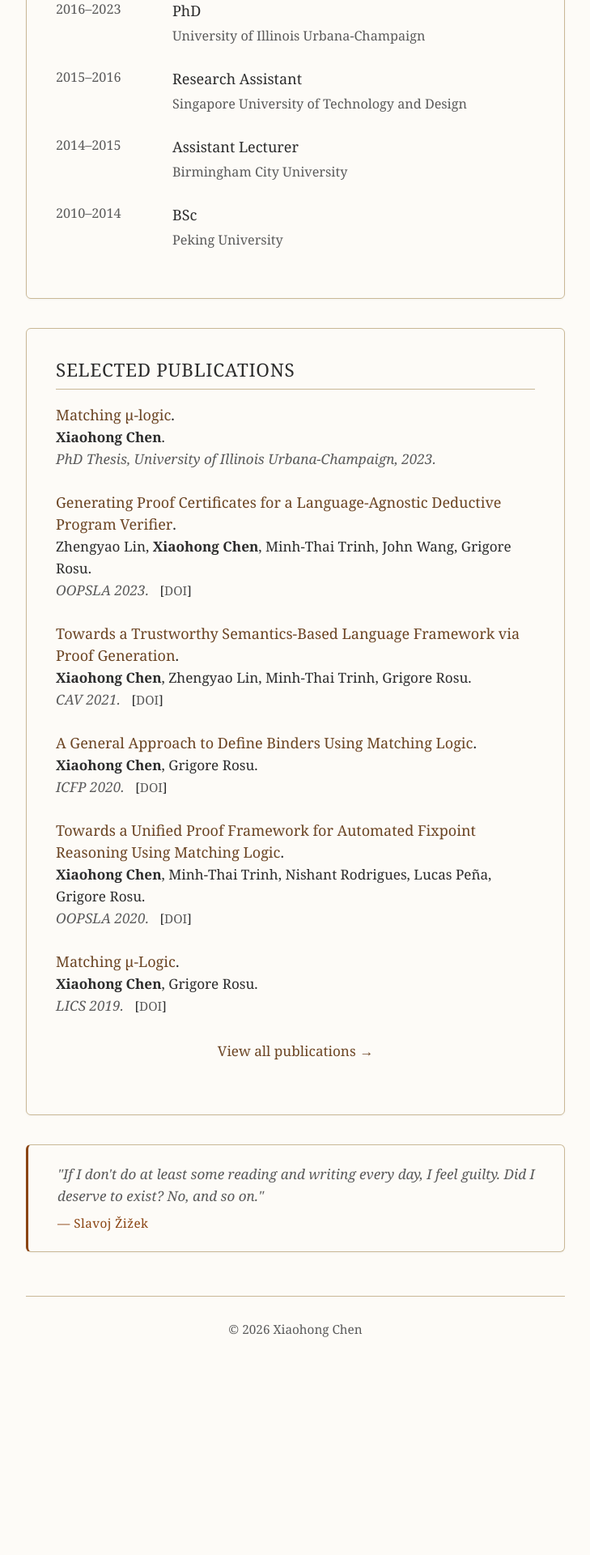
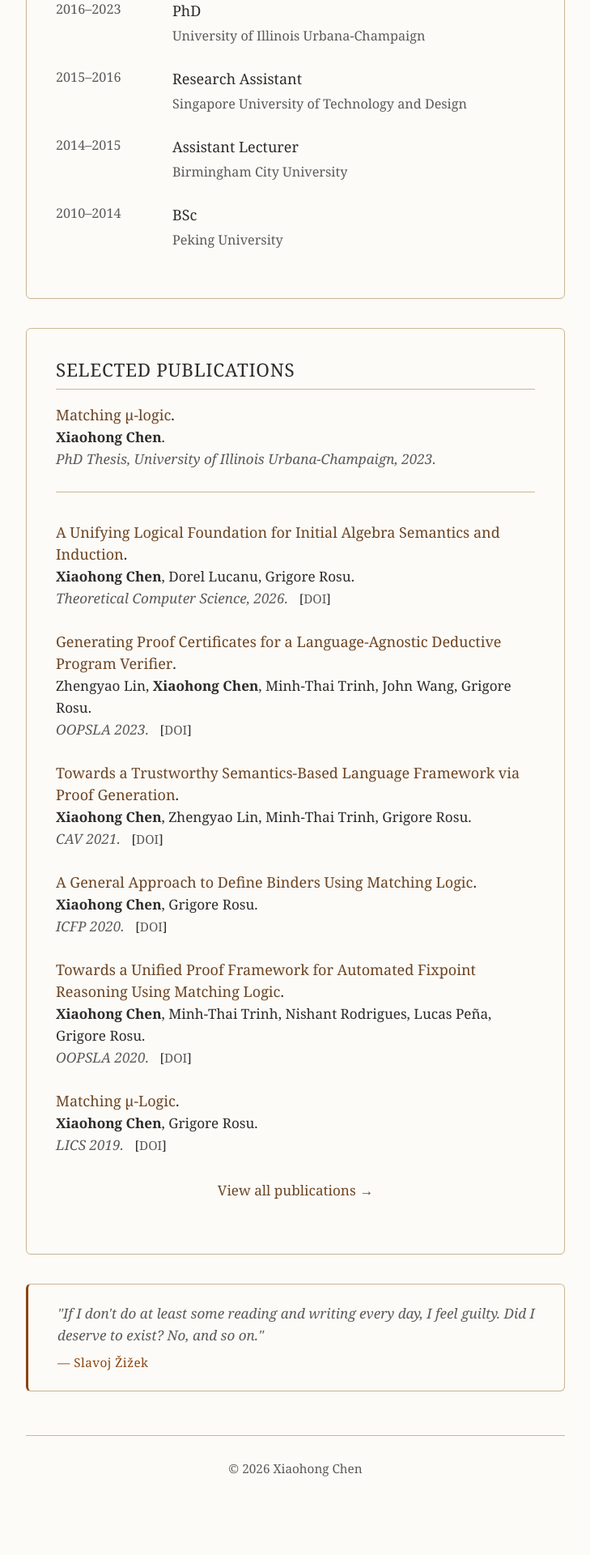
Before and after one commit to xc93/xc93.github.io, a Jekyll site: the page built from index.markdown, in a window 1280 px wide. Shown: the part 1322-3242 px from the top of the page at 81% size, without its empty margins (275-1004 px from the left). Built offline with Jekyll 4.4.1, drawn with Linux system fonts in a browser that asks for light colours; some web fonts are replaced; before the commit the page ends 3070 px from its top, so only the background shows below that.

Commit message:
Add TCS 2026 paper; separate thesis in Selected Publications
New paper (Theoretical Computer Science, 2026) added to homepage and
full publications list. On the homepage, the thesis now sits alone at
the top with a rule separator, followed by the rest of Selected
Publications in reverse chronological order.

Also exclude vendor/.bundle/CLAUDE.md from the Jekyll build and from
git, so local dev artifacts don't bleed into deploys.

Co-Authored-By: Claude Opus 4.7 <noreply@anthropic.com>

```diff
--- a/_config.yml
+++ b/_config.yml
@@ -23,3 +23,6 @@ exclude:
   - Gemfile.lock
   - serve
   - README.md
+  - vendor
+  - .bundle
+  - CLAUDE.md
--- a/assets/css/custom.css
+++ b/assets/css/custom.css
@@ -368,6 +368,13 @@ section[id] {
   color: var(--color-text-muted);
 }
 
+/* Separator between thesis and other selected publications */
+.pub-sep {
+  border: 0;
+  border-top: 1px solid var(--color-rule);
+  margin: 1.5rem 0 2rem;
+}
+
 /* View all link */
 .view-all {
   text-align: center;
--- a/index.markdown
+++ b/index.markdown
@@ -50,6 +50,17 @@ layout: default
       <span class="authors"><span class="me">Xiaohong Chen</span>.</span><br>
       <span class="venue">PhD Thesis, University of Illinois Urbana-Champaign, 2023.</span>
     </li>
+  </ul>
+
+  <hr class="pub-sep">
+
+  <ul class="pub-list">
+    <li>
+      <a target="_blank" href="https://doi.org/10.1016/j.tcs.2026.115981">A Unifying Logical Foundation for Initial Algebra Semantics and Induction</a>.<br>
+      <span class="authors"><span class="me">Xiaohong Chen</span>, Dorel Lucanu, Grigore Rosu.</span><br>
+      <span class="venue">Theoretical Computer Science, 2026.</span>
+      <span class="links">[<a target="_blank" href="https://doi.org/10.1016/j.tcs.2026.115981">DOI</a>]</span>
+    </li>
     <li>
       <a target="_blank" href="/assets/paper-2023-proof-gen-verifier.pdf">Generating Proof Certificates for a Language-Agnostic Deductive Program Verifier</a>.<br>
       <span class="authors">Zhengyao Lin, <span class="me">Xiaohong Chen</span>, Minh-Thai Trinh, John Wang, Grigore Rosu.</span><br>
```
Also changed, not shown: publications.html (+10 -0 lines), 1 other file.
